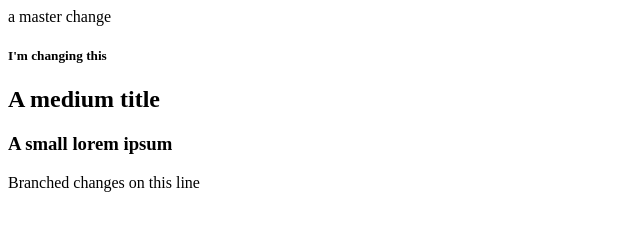
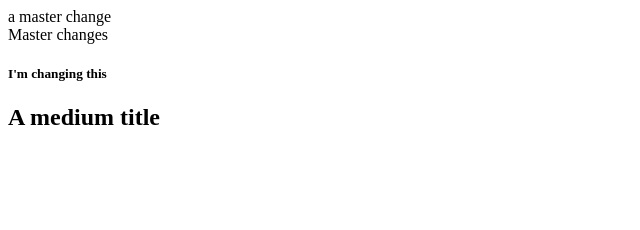
Before and after one commit to MukulKumar09/testrepo, a plain HTML site: page index.html in a window 1280 px wide. Shown: the whole page, without its empty margins (0-640 px from the left). Drawn offline with Linux system fonts and the light colour scheme.

Commit message:
Update index.html

```diff
--- a/index.html
+++ b/index.html
@@ -1,13 +1,14 @@
 <html>
   <head>
     <title>A title</title>
+    <link href="sdsd.css">
   </head>
   a master change
   <body>
+    <div>
+      Master changes
+    </div>
     <h5>I'm changing this</h5>
     <h2>A medium title</h2>
-    <h3>A small lorem ipsum</h3>
-    Branched changes
   </body>
-  on this line
 </html>
```
